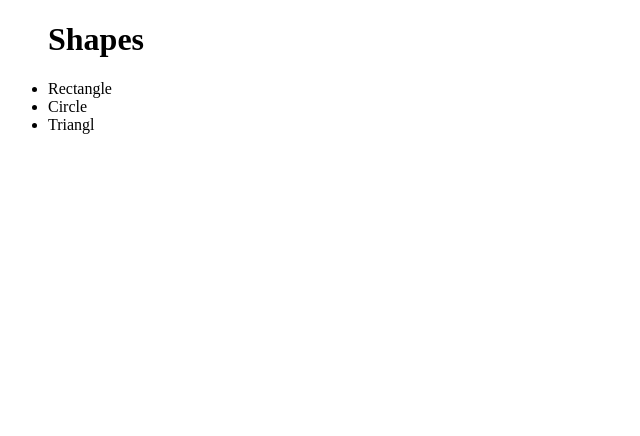
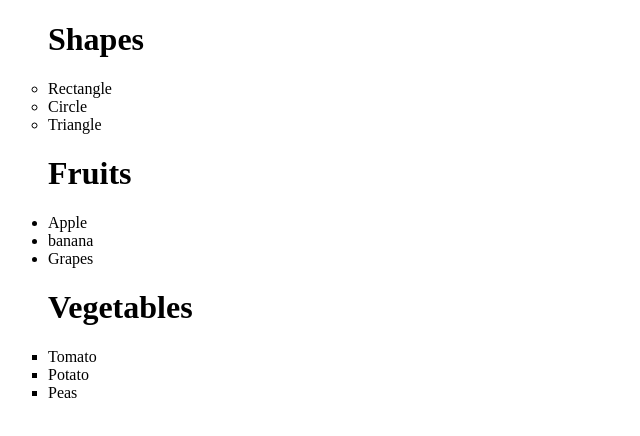
Before and after one commit to Zeeshier/Web-Engineering, a plain HTML site: page 01_HTML/05_tables_and_lists/lists/2_unordered_lists.html in a window 1280 px wide. Shown: the whole page, without its empty margins (0-640 px from the left). Drawn offline with Linux system fonts and the light colour scheme.

Commit message:
unordered lists

```diff
--- a/01_HTML/05_tables_and_lists/lists/2_unordered_lists.html
+++ b/01_HTML/05_tables_and_lists/lists/2_unordered_lists.html
@@ -2,11 +2,25 @@
 <html>
 
 <body>
-    <ul>
+    <ul style="list-style-type:circle;">
         <h1> Shapes</h1>
         <li> Rectangle</li>
         <li> Circle</li>
-        <li> Triangl</li>
+        <li> Triangle</li>
+    </ul>
+
+    <ul style="list-style-type:disc;">
+        <h1> Fruits</h1>
+        <li> Apple</li>
+        <li> banana</li>
+        <li> Grapes</li>
+    </ul>
+
+    <ul style="list-style-type: square;">
+        <h1> Vegetables</h1>
+        <li> Tomato</li>
+        <li> Potato</li>
+        <li> Peas</li>
     </ul>
 </body>
 
```
